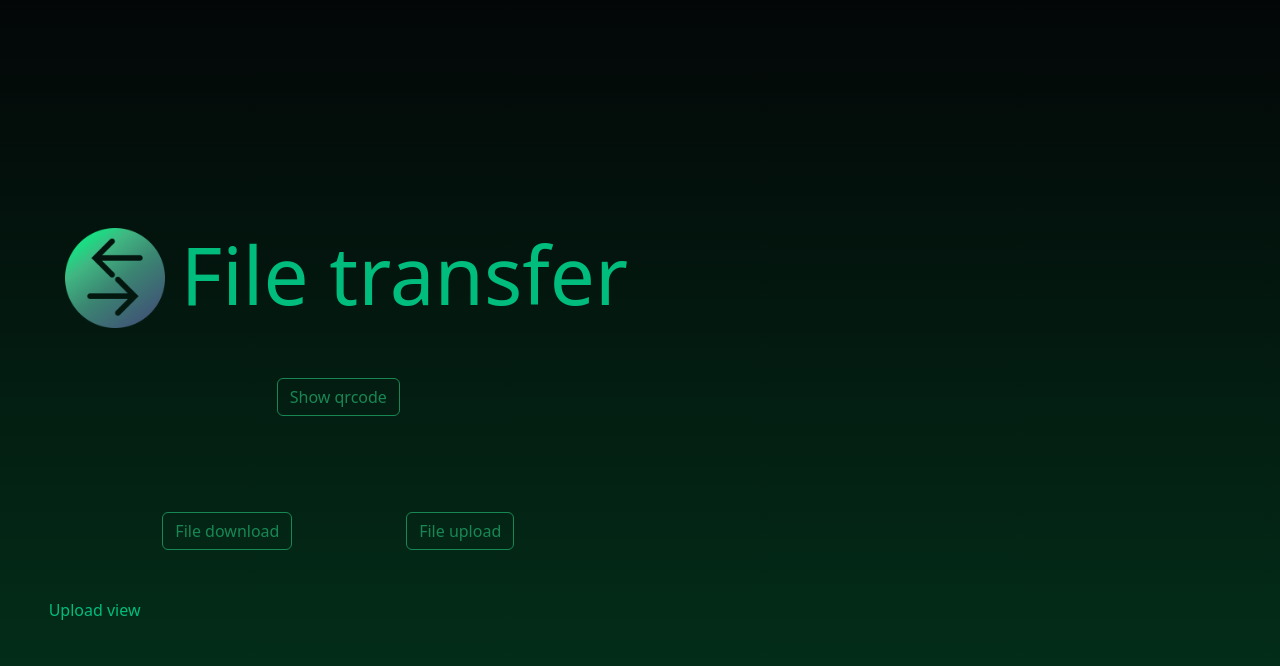
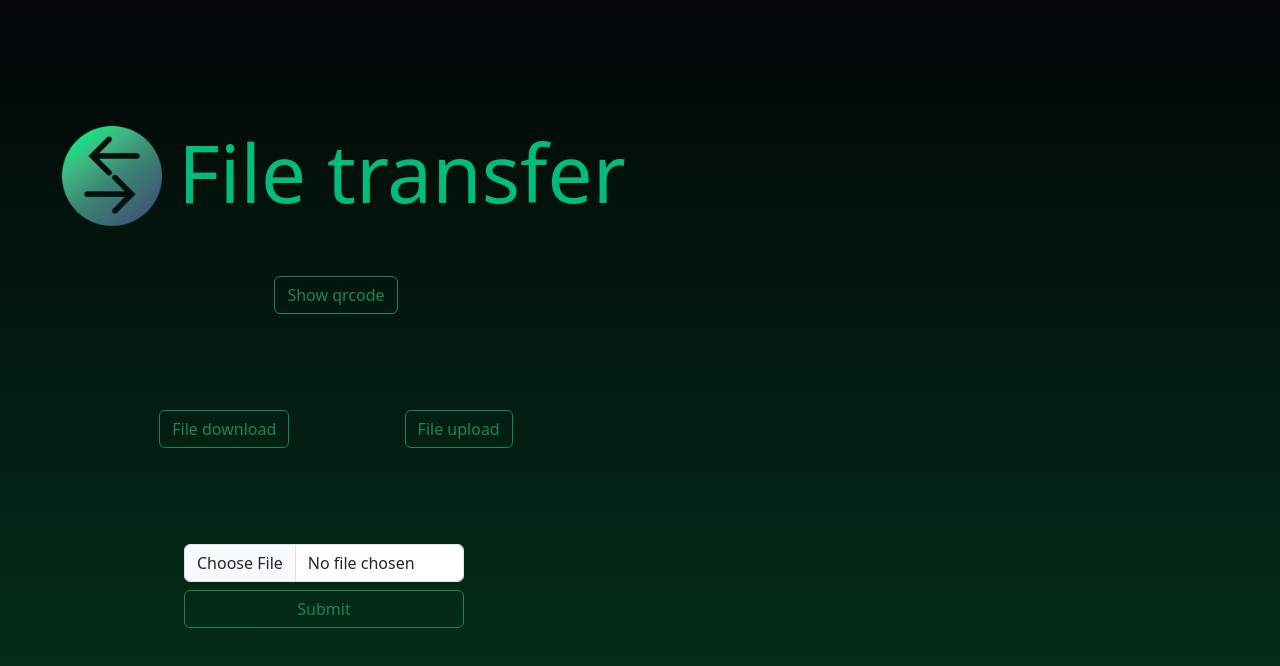
Before and after one commit to bucekpet/file-transfer, a Vue app: page /upload in a window 1280 px wide. Shown: the top 666 px of the page. Built offline with nearby package versions, Linux system fonts and the light colour scheme.

Commit message:
UploadFile.vue created

```diff
--- a/src/App.vue
+++ b/src/App.vue
@@ -16,14 +16,19 @@ import QrCode from '@/components/QrCode.vue';
       <QrCode />
     </div>
 
-    <div class="row my-5"></div>
-    <div class="d-sm-flex justify-content-evenly my-5">
-      <RouterLink class="btn btn-outline-success" to="/download">File download</RouterLink>
-      <RouterLink class="btn btn-outline-success" to="/upload">File upload</RouterLink>
+    <div class="row my-5">
+      <div class="d-flex justify-content-evenly my-5">
+        <RouterLink class="btn btn-outline-success" to="/download">File download</RouterLink>
+        <RouterLink class="btn btn-outline-success" to="/upload">File upload</RouterLink>
+      </div>
+
+      <div class="row my-5">
+        <div class="d-flex justify-content-center align-items-center">
+          <RouterView />
+        </div>
+      </div>
+
     </div>
-
-    <RouterView />
-
   </div>
 </template>
 
--- /dev/null
+++ b/src/components/UploadFile.vue
@@ -0,0 +1,21 @@
+<template>
+    <div class="w-50 d-grid gap-2">
+        <input class="form-control" type="file" id="formFile">
+        <button class="btn btn-outline-success" type="submit">Submit</button>
+    </div>
+</template>
+
+<script>
+export default {
+    data() {
+        return {
+
+        };
+    },
+    methods: {
+
+    }
+}
+</script>
+
+<style scoped></style>
--- a/src/views/UploadView.vue
+++ b/src/views/UploadView.vue
@@ -1,9 +1,7 @@
 <script setup>
-
+import UploadFile from '../components/UploadFile.vue';
 </script>
 
 <template>
-  <div>
-    Upload view
-  </div>
+  <UploadFile />
 </template>
```
